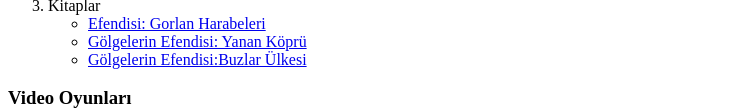
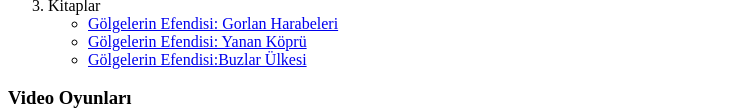
Before and after one commit to denizcanoguz/kodluyoruzhtml, a plain HTML site: page index.html in a window 1280 px wide. Shown: the part 359-469 px from the top of the page, without its empty margins (0-748 px from the left). Drawn offline with Linux system fonts and the light colour scheme.

Commit message:
44.line edit

```diff
--- a/index.html
+++ b/index.html
@@ -41,7 +41,7 @@
         <li>Kitaplar
             <ul>
 
-                <li><a href="https://www.goodreads.com/book/show/13568464-gorlan-harabeleri?from_search=true&from_srp=true&qid=vweKzJEJhV&rank=2">Efendisi: Gorlan Harabeleri</a></li>
+                <li><a href="https://www.goodreads.com/book/show/13568464-gorlan-harabeleri?from_search=true&from_srp=true&qid=vweKzJEJhV&rank=2">Gölgelerin Efendisi: Gorlan Harabeleri</a></li>
                 <li><a href="https://www.goodreads.com/book/show/13568469-yanan-k-pr?from_search=true&from_srp=true&qid=vweKzJEJhV&rank=1">Gölgelerin Efendisi: Yanan Köprü</a></li>
                 <li><a href="https://www.goodreads.com/book/show/13568475-buzlar-lkesi?from_search=true&from_srp=true&qid=vweKzJEJhV&rank=3">Gölgelerin Efendisi:Buzlar Ülkesi</a></li>
             </ul>
```
